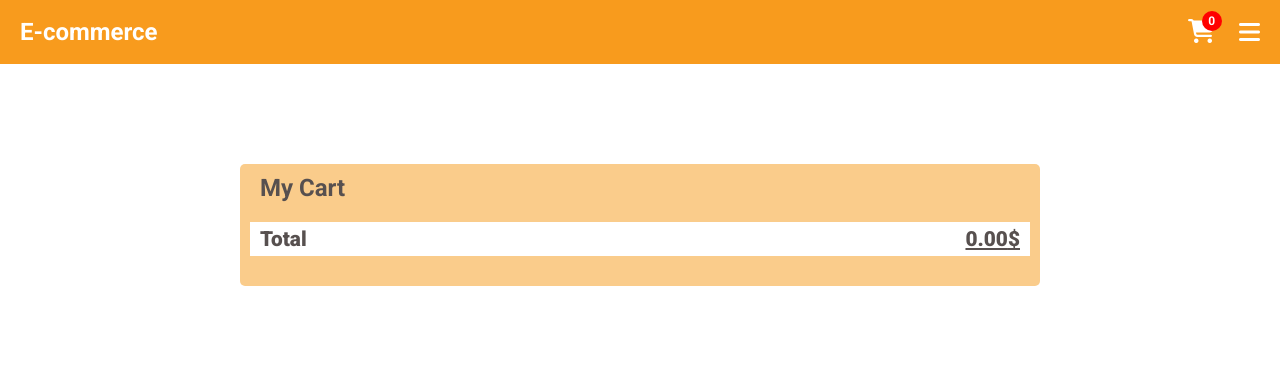
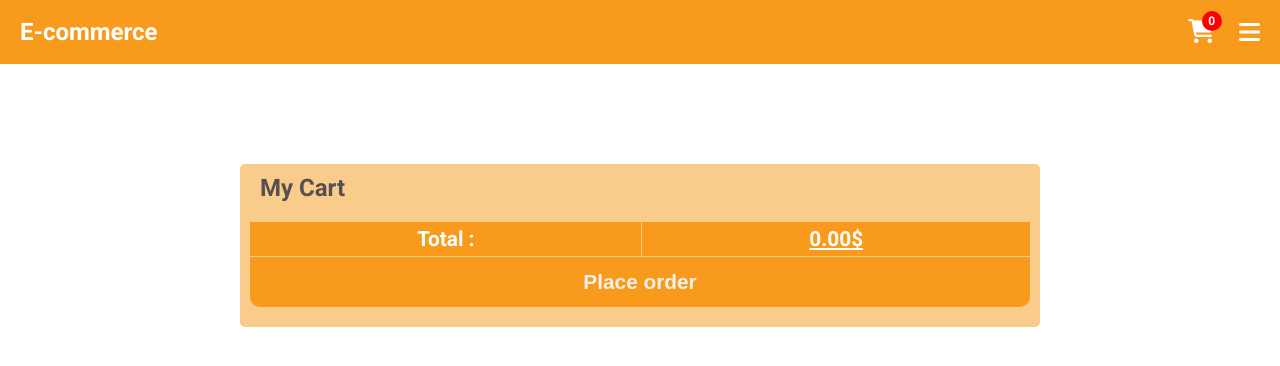
Before and after one commit to errami01/e-shop, a React (Create React App) app: page /cart in a window 1280 px wide. Shown: the top 366 px of the page. Built offline with nearby package versions, Linux system fonts and the light colour scheme.

Commit message:
Style total and place-order elements

```diff
--- a/src/pages/Cart.css
+++ b/src/pages/Cart.css
@@ -15,19 +15,45 @@
     border-radius: 5px;
 }
 .total-cart{
-    display: flex;
-    justify-content: space-between;
-    align-items: center;
-    padding : 5px 10px;
-    background-color: white;
-    margin: 10px;
-    color: var(--text-color);
+    display: grid;
+    grid-template-columns: fit-content fit-content;
+    grid-template-rows: auto 50px;
+    /* background-color: white; */
+    margin : 0 10px;
+    gap: 1px;
+    color: white;
     font-size: 1.3em;
     font-weight: 900;
 }
 /* .total-label-cart{
 
 } */
+.total-cart *{
+    background-color: var(--first-Color);
+    color: white;
+    font-weight: 700;
+    padding: 5px 0;
+    /* border-radius: 10px; */
+}
+.total-label-cart{
+    display: flex;
+    justify-content: center;
+}
 .amount-cart{
     text-decoration: underline;
+    display: flex;
+    justify-content: center;
+    /* margin-left: 50px; */
 }
+.place-order-cart{
+    font-size: 1em;
+    grid-column: span 2;
+    border: none;
+    color: rgb(244, 241, 236);
+    border-radius: 0 0 10px 10px;
+    /* background-color: rgb(224, 133, 6) */
+    /* box-shadow: inset 0px 0px 25px 0px gray; */
+}
+.place-order-cart:hover{
+    background-color: var(--second-Color);
+}
--- a/src/pages/Cart.js
+++ b/src/pages/Cart.js
@@ -15,8 +15,9 @@ export default function Cart(){
                 <h2 className="title-cart">My Cart</h2>
                 {cartItemsElements}
                 <div className="total-cart">
-                    <span className="total-label-cart">Total</span>
+                    <span className="total-label-cart">Total :</span>
                     <span className="amount-cart">{totalAmount.toFixed(2)}$</span>
+                    <button className="place-order-cart">Place order</button>
                 </div>
             </div>
 
```
